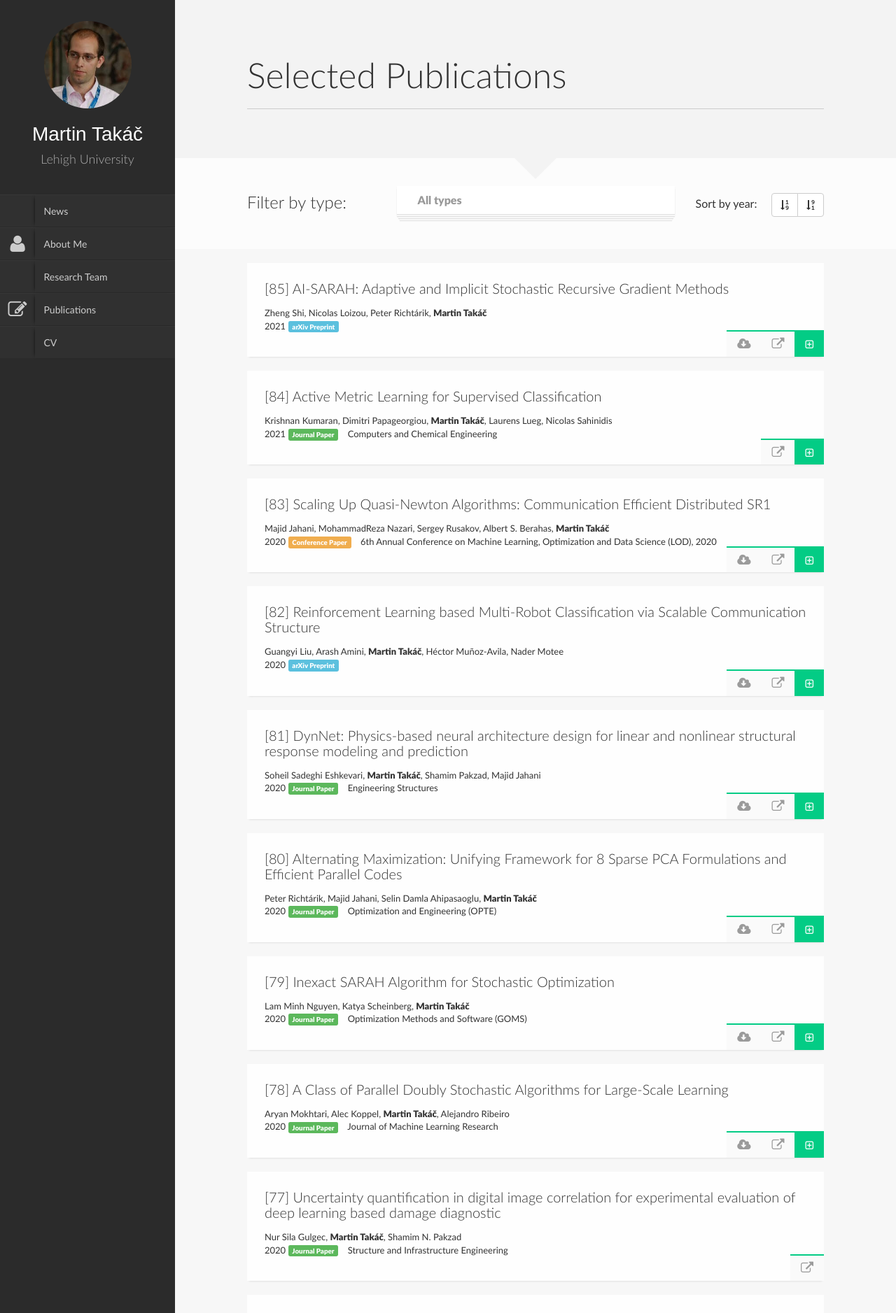
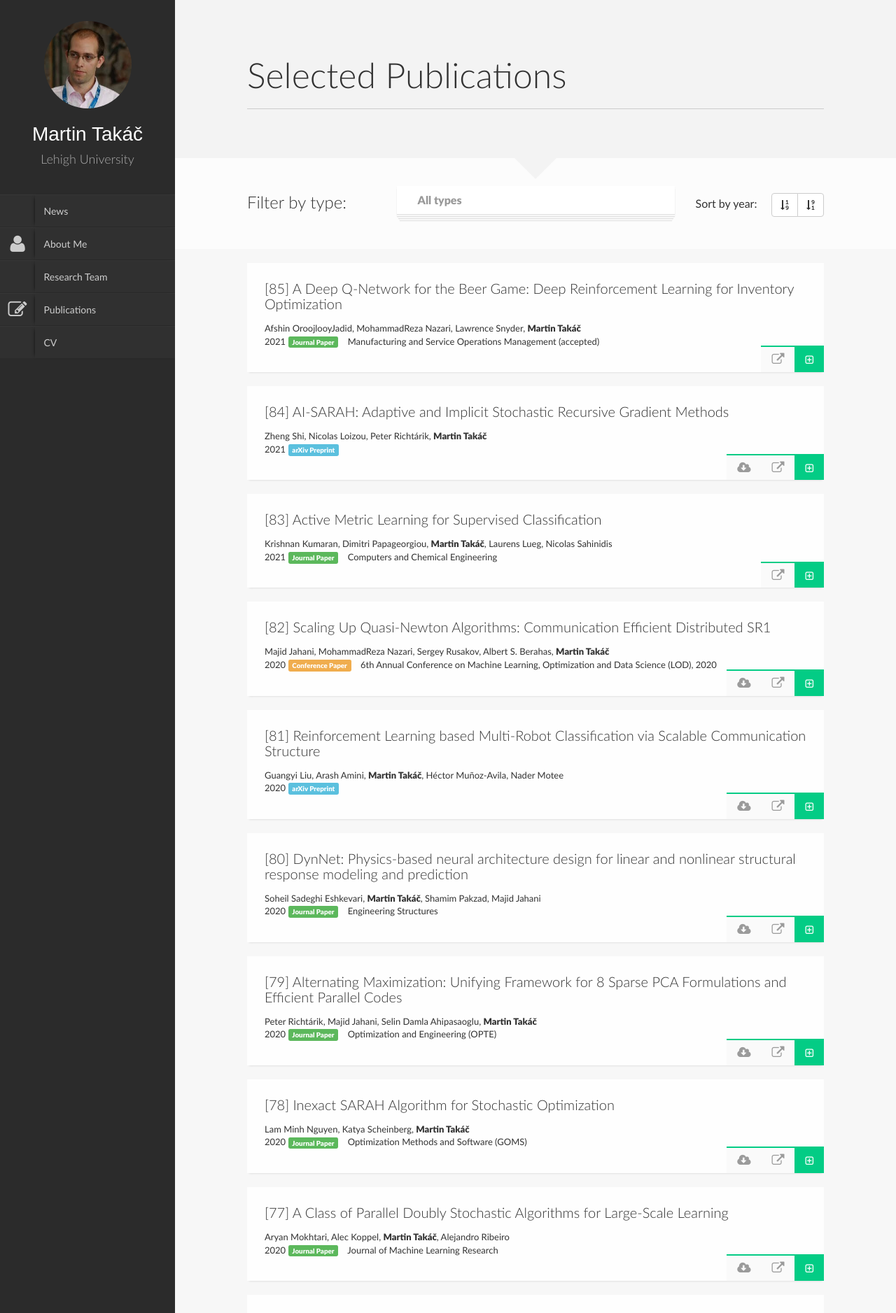
Before and after one commit to martintaki/takac.github.io, a Jekyll site: the page built from Publications.html, in a window 1280 px wide. Shown: the top 1877 px of the page at 70% size. Built offline with Jekyll 4.4.1, drawn with Linux system fonts in a browser that asks for light colours; nearby versions of some CDN libraries; library files that are not in the unit come from our copies; part of the change alters nothing that is shown; some of the changed text lies outside the part shown.

Commit message:
update 02-24-2021

```diff
--- a/_data/papers.yaml
+++ b/_data/papers.yaml
@@ -1,3 +1,37 @@
+- abstract: "Problem definition: The beer game is widely used in supply chain management\
+    \ classes to demonstrate the bullwhip effect and the importance of supply chain\
+    \ coordination. The game is a decentralized, multiagent, cooperative problem that\
+    \ can be modeled as a serial supply chain network in which agents choose order\
+    \ quantities while cooperatively attempting to minimize the network\u2019s total\
+    \ cost, although each agent only observes local information. Academic/practical\
+    \ relevance: Under some conditions, a base-stock replenishment policy is optimal.\
+    \ However, in a decentralized supply chain in which some agents act irrationally,\
+    \ there is no known optimal policy for an agent wishing to act optimally. Methodology:\
+    \ We propose a deep reinforcement learning (RL) algorithm to play the beer game.\
+    \ Our algorithm makes no assumptions about costs or other settings. As with any\
+    \ deep RL algorithm, training is computationally intensive, but once trained,\
+    \ the algorithm executes in real time. We propose a transfer-learning approach\
+    \ so that training performed for one agent can be adapted quickly for other agents\
+    \ and settings. Results: When playing with teammates who follow a base-stock policy,\
+    \ our algorithm obtains near-optimal order quantities. More important, it performs\
+    \ significantly better than a base-stock policy when other agents use a more realistic\
+    \ model of human ordering behavior. We observe similar results using a real-world\
+    \ data set. Sensitivity analysis shows that a trained model is robust to changes\
+    \ in the cost coefficients. Finally, applying transfer learning reduces the training\
+    \ time by one order of magnitude. Managerial implications: This paper shows how\
+    \ artificial intelligence can be applied to inventory optimization. Our approach\
+    \ can be extended to other supply chain optimization problems, especially those\
+    \ in which supply chain partners act in irrational or unpredictable ways. Our\
+    \ RL agent has been integrated into a new online beer game, which has been played\
+    \ more than 17,000 times by more than 4,000 people."
+  authors: "Afshin OroojlooyJadid, MohammadReza Nazari, Lawrence Snyder, <strong>Martin\
+    \ Tak\xE1\u010D</strong>"
+  journal: Manufacturing and Service Operations Management (accepted)
+  link: https://pubsonline.informs.org/doi/abs/10.1287/msom.2020.0939
+  title: 'A Deep Q-Network for the Beer Game: Deep Reinforcement Learning for Inventory
+    Optimization'
+  type: jpaper
+  year: '2021'
 - abstract: We present an adaptive stochastic variance reduced method with an implicit
     approach for adaptivity. As a variant of SARAH, our method employs the stochastic
     recursive gradient yet adjusts step-size based on local geometry. We provide convergence
@@ -228,13 +262,6 @@
     evaluation of deep learning based damage diagnostic
   type: jpaper
   year: '2020'
-- authors: "Afshin OroojlooyJadid, MohammadReza Nazari, Lawrence Snyder, <strong>Martin\
-    \ Tak\xE1\u010D</strong>"
-  journal: Manufacturing and Service Operations Management (accepted)
-  title: 'A Deep Q-Network for the Beer Game: Deep Reinforcement Learning for Inventory
-    Optimization'
-  type: jpaper
-  year: '2020'
 - abstract: 'This paper presents a framework to tackle constrained combinatorial optimization
 
     problems using deep Reinforcement Learning (RL). To this end, we extend the
```
